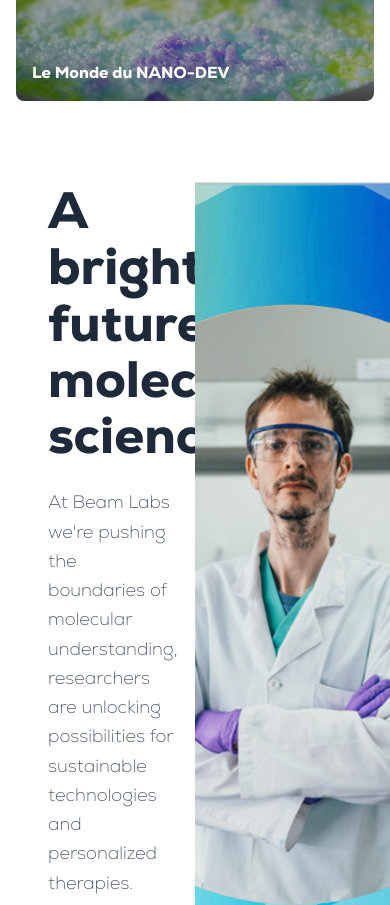
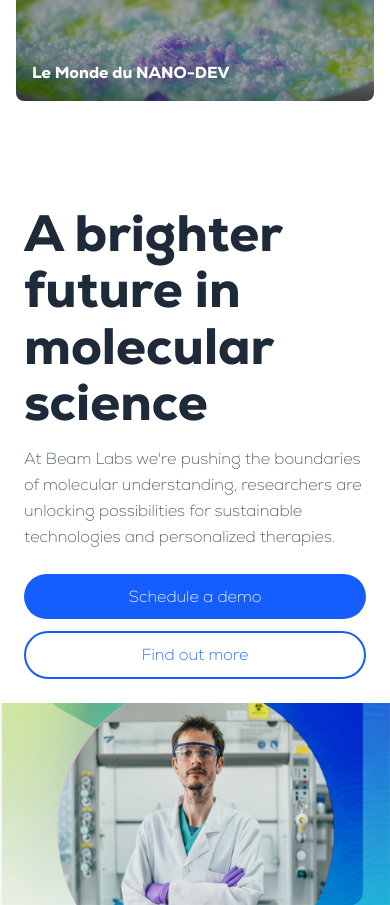
Before and after one commit to habibFRH/nexapharmacie_website, a React (Vite) app: page / in a window 390 px wide. Shown: the part 979-1884 px from the top of the page. Built offline with nearby package versions, Linux system fonts and the light colour scheme.

Commit message:
make the contentsection responsive

```diff
--- a/src/components/ContentSection.tsx
+++ b/src/components/ContentSection.tsx
@@ -4,11 +4,11 @@ import contentImage from "../assets/content.png";
 
 const ContentSection: React.FC = () => {
   return (
-    <section id="content" className="w-full h-screen bg-white text-left">
-      <div className="flex h-full w-full max-w-none">
+    <section id="content" className="w-full min-h-screen bg-white text-left">
+      <div className="flex flex-col lg:flex-row h-full w-full max-w-none min-h-screen">
         {/* Left section with content */}
         <motion.div
-          className="w-1/2 flex flex-col justify-center items-start p-12"
+          className="w-full lg:w-1/2 flex flex-col justify-center items-start p-6 sm:p-8 md:p-10 lg:p-12"
           initial={{ opacity: 0, x: -80 }}
           whileInView={{ opacity: 1, x: 0 }}
           transition={{ duration: 1 }}
@@ -16,7 +16,7 @@ const ContentSection: React.FC = () => {
         >
           {/* Title */}
           <motion.h1
-            className="text-5xl max-w-[400px] text-gray-800 mb-6"
+            className="text-3xl sm:text-4xl md:text-5xl lg:text-5xl max-w-full lg:max-w-[400px] text-gray-800 mb-4 sm:mb-6 leading-tight"
             initial={{ opacity: 0, y: -30 }}
             whileInView={{ opacity: 1, y: 0 }}
             transition={{ duration: 0.8, delay: 0.2 }}
@@ -27,7 +27,7 @@ const ContentSection: React.FC = () => {
 
           {/* Paragraph */}
           <motion.p
-            className="text-lg text-gray-600 mb-8 leading-relaxed max-w-lg"
+            className="text-base sm:text-lg text-gray-600 mb-6 sm:mb-8 leading-relaxed max-w-full lg:max-w-lg"
             initial={{ opacity: 0, y: 30 }}
             whileInView={{ opacity: 1, y: 0 }}
             transition={{ duration: 0.8, delay: 0.4 }}
@@ -40,16 +40,16 @@ const ContentSection: React.FC = () => {
 
           {/* Buttons */}
           <motion.div
-            className="flex gap-4"
+            className="flex flex-col sm:flex-row gap-3 sm:gap-4 w-full sm:w-auto"
             initial={{ opacity: 0, scale: 0.9 }}
             whileInView={{ opacity: 1, scale: 1 }}
             transition={{ duration: 0.8, delay: 0.6 }}
             viewport={{ once: true }}
           >
-            <button className="!bg-blue-600 hover:!bg-blue-700 !text-white font-semibold py-3 px-8 !rounded-3xl transition-colors duration-300">
+            <button className="!bg-blue-600 hover:!bg-blue-700 !text-white font-semibold py-3 px-6 sm:px-8 !rounded-3xl transition-colors duration-300 w-full sm:w-auto text-center">
               Schedule a demo
             </button>
-            <button className="!bg-transparent !border-2 !border-blue-600 !text-blue-600 font-semibold py-3 px-8 !rounded-3xl transition-colors duration-300">
+            <button className="!bg-transparent !border-2 !border-blue-600 !text-blue-600 hover:!bg-blue-50 font-semibold py-3 px-6 sm:px-8 !rounded-3xl transition-colors duration-300 w-full sm:w-auto text-center">
               Find out more
             </button>
           </motion.div>
@@ -57,7 +57,7 @@ const ContentSection: React.FC = () => {
 
         {/* Right section with image */}
         <motion.div
-          className="w-1/2"
+          className="w-full lg:w-1/2 h-64 sm:h-80 md:h-96 lg:h-auto"
           initial={{ opacity: 0, x: 80 }}
           whileInView={{ opacity: 1, x: 0 }}
           transition={{ duration: 1, delay: 0.5 }}
```
